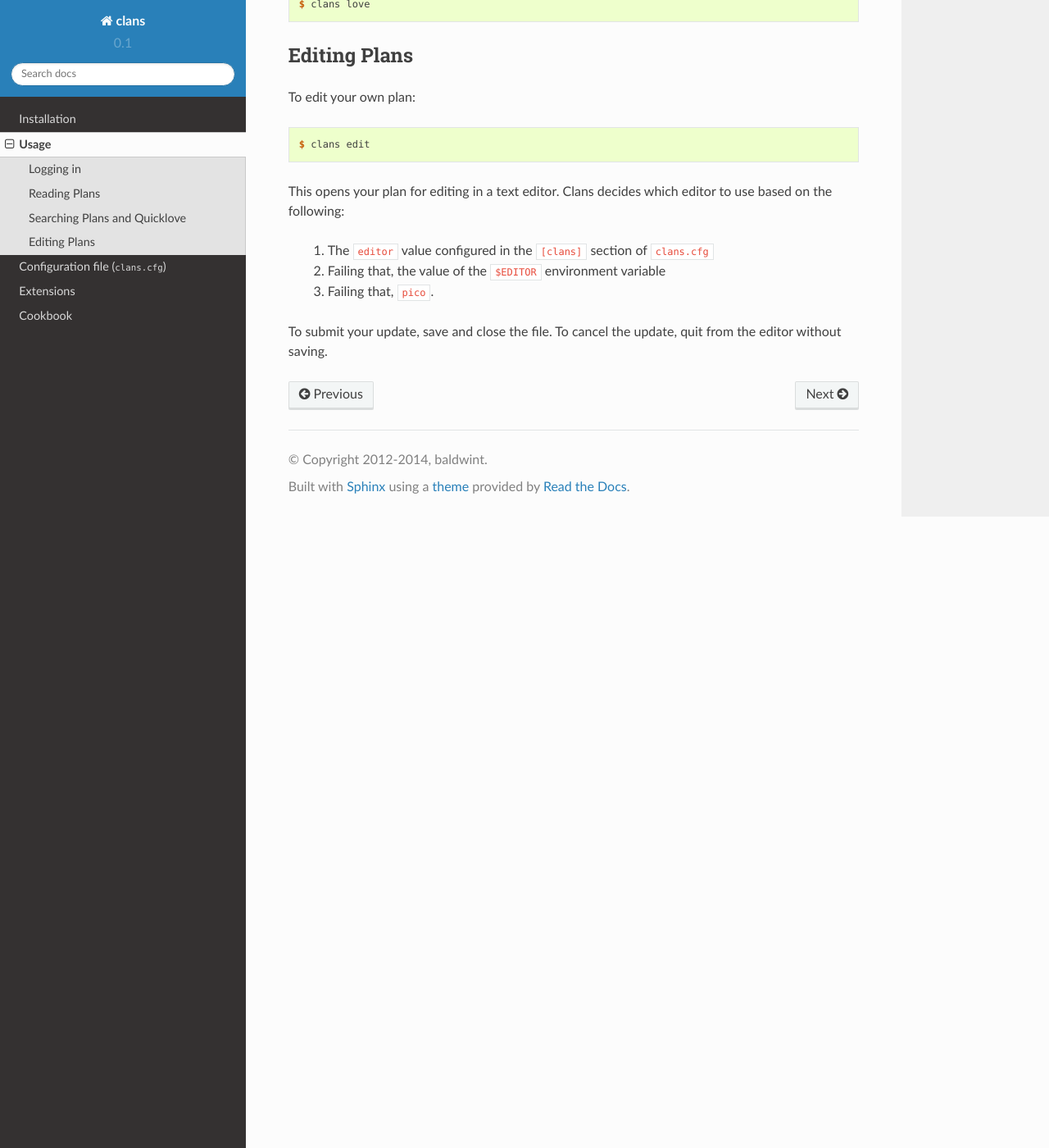
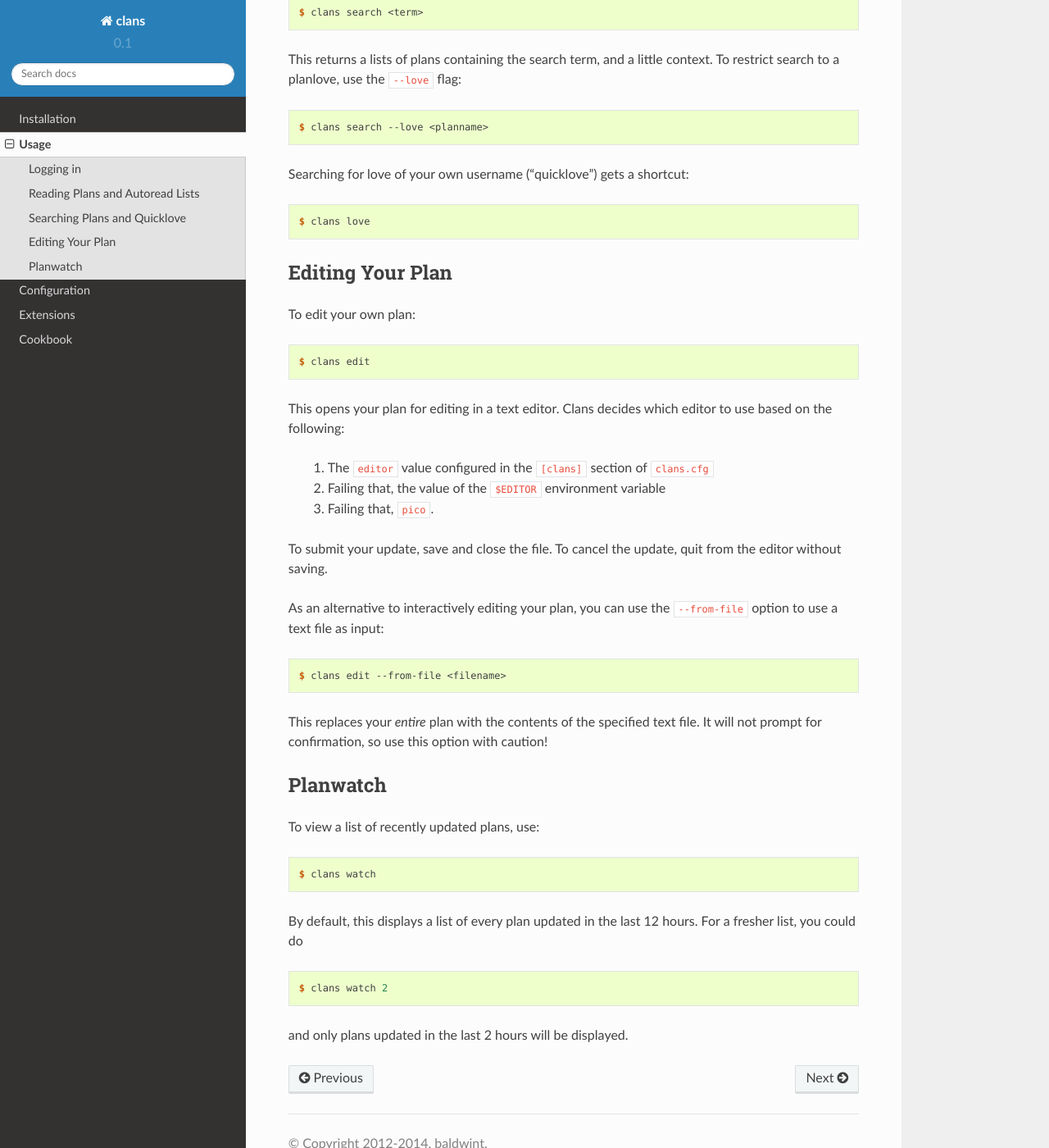
Before and after one commit to baldwint/clans, a Sphinx documentation site: the page built from docs/usage.rst, in a window 1280 px wide and 1400 px high, scrolled down 2224 px. Shown: the whole window at 82% size. Built offline with Sphinx 7.4.7 and the Read the Docs theme 2.0.0, drawn with Linux system fonts in a browser that asks for light colours; some of the changed text lies outside the part shown.

Commit message:
renamed --file to --from-file, doc changes
--file is a dangerous option, so I removed the short flag -f and
renamed the long flag to something more explicit. Ideally this option
should be part of the backup extension but that's not possible right
now because the hooks don't offer any way to modify the plan text.

I also made a lot of documentation additions/changes that have been
nagging me for a while, and changed a few of the command line --help
outputs to flow more nicely together.

```diff
--- a/docs/cookbook.rst
+++ b/docs/cookbook.rst
@@ -1,7 +1,9 @@
 Cookbook
 ========
 
-Some common clans workflows.
+In addition to providing an alternate user interface for Plans,
+clans can be used as a utility to achieve functionality not built into
+Plans itself. Here are some examples.
 
 New planlove notifications
 --------------------------
--- a/docs/extensions.rst
+++ b/docs/extensions.rst
@@ -19,8 +19,10 @@
 -------
 
 The ``newlove`` extension tracks the read and unread state of your
-planlove, much like Ian Young's greasemonkey script of the same name.
+planlove, much like Ian Young's `greasemonkey script`_ of the same name.
 This allows you to easily see what's new in your quicklove.
+
+.. _greasemonkey script: http://github.com/iangreenleaf/GrinnellPlans-Newlove
 
 To enable this extension, add to ``clans.cfg``:
 
--- a/docs/usage.rst
+++ b/docs/usage.rst
@@ -31,18 +31,25 @@
 
 .. code-block:: console
 
-    $ clans -u baldwint read portland
+    $ clans -u <username> read <planname>
+
+For example, to log in as user [baldwint], and read the [gorp] plan:
+
+.. code-block:: console
+
+    $ clans -u baldwint read gorp
 
 This can be avoided by :ref:`setting a default username <config-username>`
 in clans.cfg.
 
-It is *not* necessary to specify ``--password`` each time.
+Clans stores active authentications like a browser does a cookie, so
+it is *not* necessary to specify ``--password`` each time.
 In fact, it is a good idea to omit this flag as a rule.
 If your password is required, you will be prompted for it.
 
 .. note ::
 
-    ``clans`` stores active authentications, but will only use them if
+    Clans remembers active authentications, but will only use them if
     ``--username`` is specified on the command line, or a default
     username has been set in clans.cfg. This permits having multiple
     concurrent Plans logins.
@@ -53,8 +60,8 @@
 
 In addition, all commands accept a ``--help`` option.
 
-Reading Plans
--------------
+Reading Plans and Autoread Lists
+--------------------------------
 
 To see what's new on your autoread list:
 
@@ -64,6 +71,12 @@
 
 This returns a list of plans on your autoread lists that have been
 updated since you last read them.
+
+.. note ::
+
+    Unfortunately clans does not currently know how to manage your
+    autoread lists by adding/removing plans to it. This is coming in a
+    future revision.
 
 To read a plan, use the ``read`` subcommand:
 
@@ -105,8 +118,8 @@
 
     $ clans love
 
-Editing Plans
--------------
+Editing Your Plan
+-----------------
 
 To edit your own plan:
 
@@ -123,3 +136,32 @@
 
 To submit your update, save and close the file. To cancel the update,
 quit from the editor without saving.
+
+As an alternative to interactively editing your plan, you can use the
+``--from-file`` option to use a text file as input:
+
+.. code-block:: console
+
+    $ clans edit --from-file <filename>
+
+This replaces your *entire* plan with the contents of the specified
+text file. It will not prompt for confirmation, so use this option
+with caution!
+
+Planwatch
+---------
+
+To view a list of recently updated plans, use:
+
+.. code-block:: console
+
+    $ clans watch
+
+By default, this displays a list of every plan updated in the last 12
+hours. For a fresher list, you could do
+
+.. code-block:: console
+
+    $ clans watch 2
+
+and only plans updated in the last 2 hours will be displayed.
```
Also changed, not shown: docs/configuration.rst (+12 -5 lines), docs/index.rst (+4 -4 lines), 3 other files.
